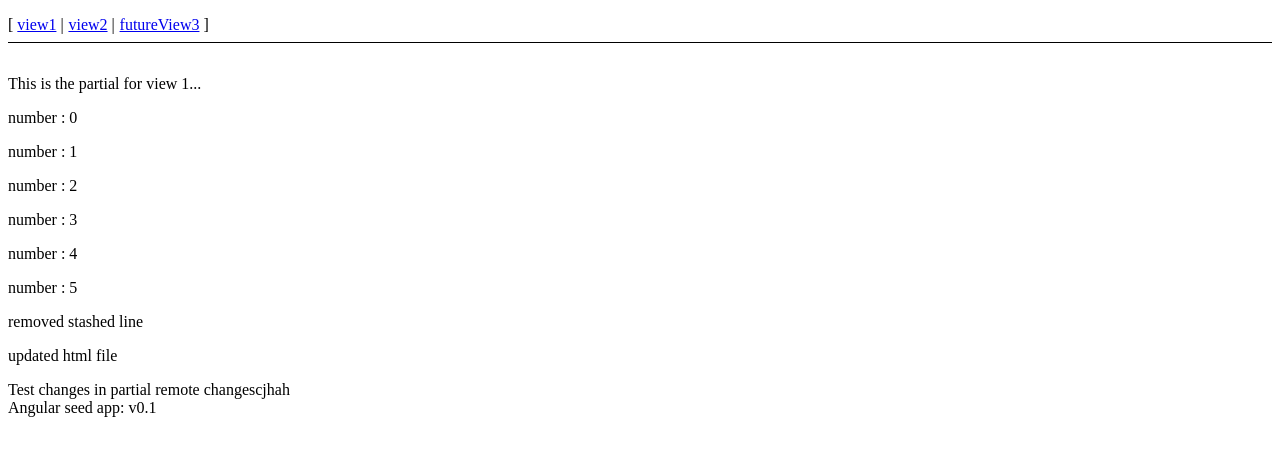
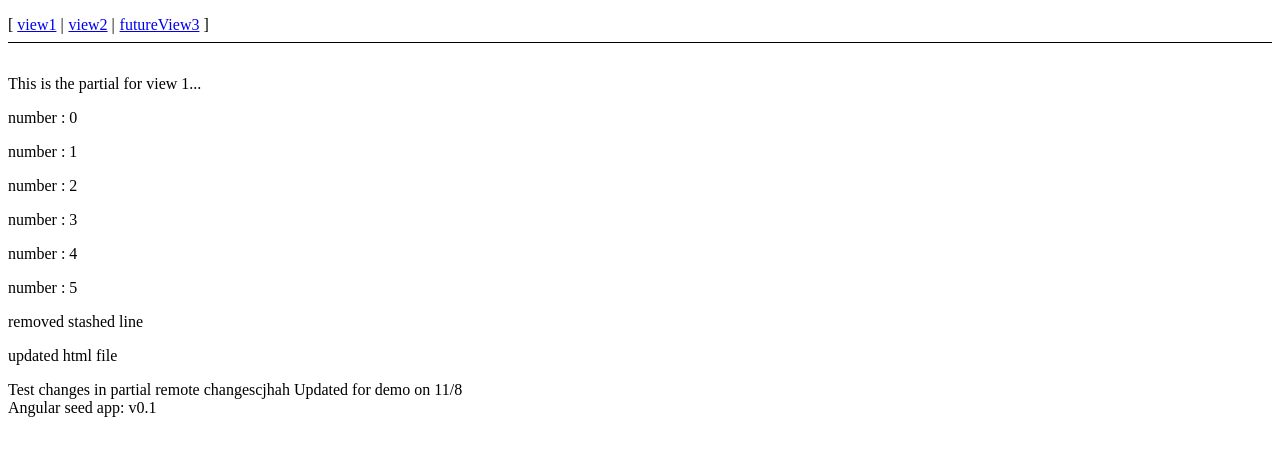
Before and after one commit to dipak23b/DemoRepo, a website: page HTML5Application/app/index.html at #/view1 in a window 1280 px wide. Drawn offline with Linux system fonts and the light colour scheme.

Commit message:
updated for demo on 11/8

```diff
--- a/HTML5Application/app/partials/partial1.html
+++ b/HTML5Application/app/partials/partial1.html
@@ -6,3 +6,5 @@
 <p>updated html file</p>
 <span>Test changes in partial</span>
 <span>remote changescjhah</span>
+
+<span>Updated for demo on 11/8</span>
```
